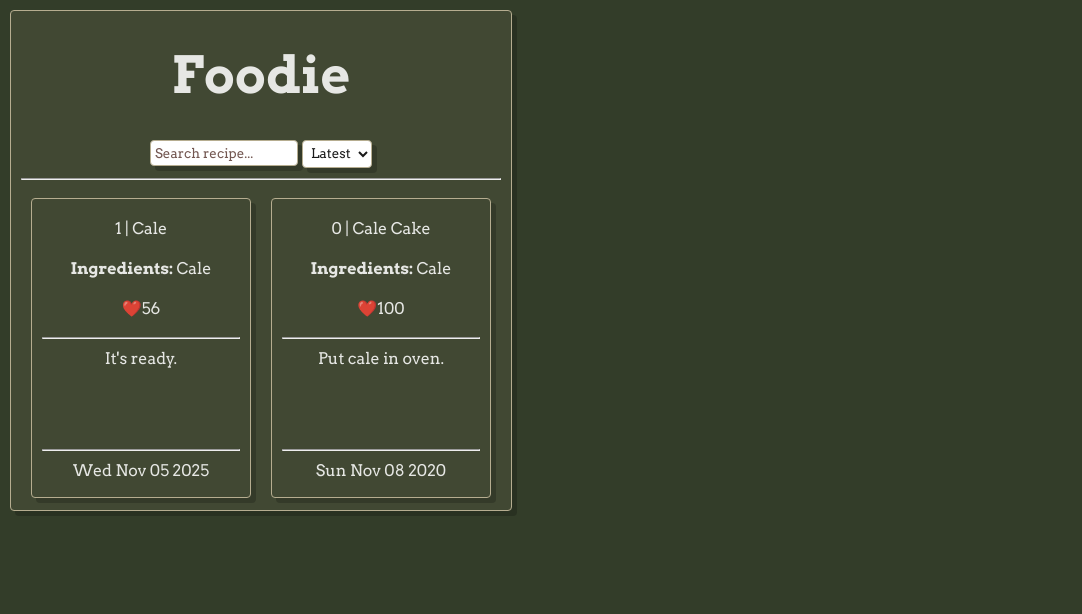
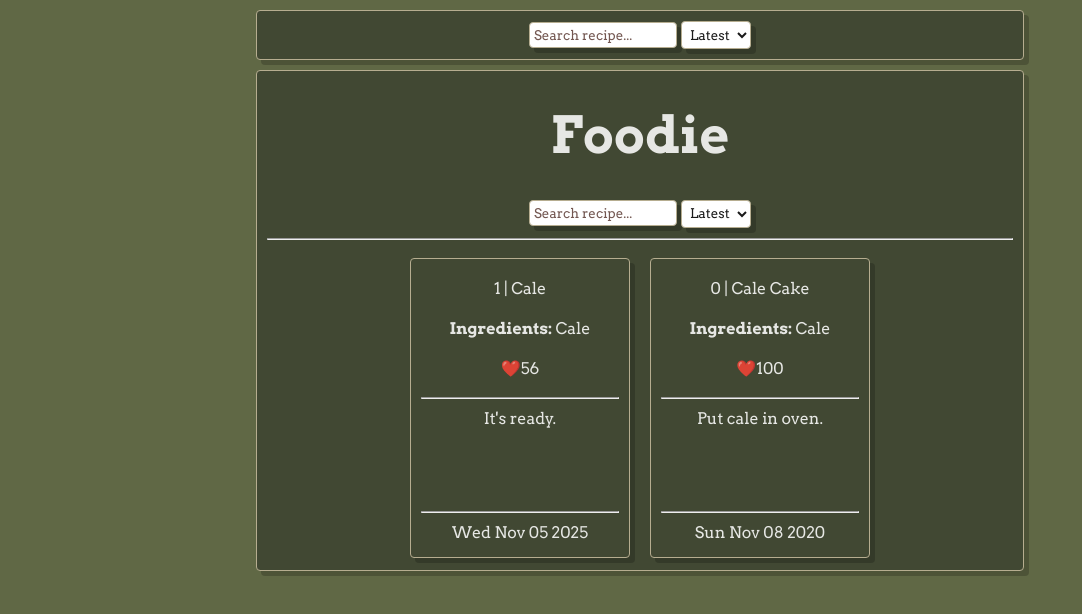
Before and after one commit to OneAbowAll/Foodie, a React (Vite) app: page / in a window 1280 px wide. Shown: the top 614 px of the page, without its empty margins (0-1082 px from the left). Built offline with nearby package versions, Linux system fonts and the light colour scheme.

Commit message:
asdasdasd

```diff
--- a/src/App.tsx
+++ b/src/App.tsx
@@ -1,9 +1,11 @@
 import { RecipeBoard } from './RecipeBoard'
+import { Header } from './Header'
 import './App.css'
 
 function App() {
   return (
     <>
+    <Header/>
     <RecipeBoard/>
     </>
   )
--- /dev/null
+++ b/src/Header.tsx
@@ -0,0 +1,14 @@
+
+export function Header()
+{
+    return (
+        <div className="container header">
+          <input type="text" placeholder="Search recipe..."></input>
+
+          <select name="sort">
+            <option value="latest">Latest</option>
+            <option value="likes">Likes</option>
+          </select>
+        </div>
+    );
+}
--- a/src/RecipeBoard.tsx
+++ b/src/RecipeBoard.tsx
@@ -50,7 +50,7 @@ export function RecipeBoard()
     <button onClick={handleClick}>Add</button>
   */
   return (
-    <div className="container">
+    <div className="container recipe-board">
         <h1>Foodie</h1>
         <div>
           <input type="text" ref={searchInput} onChange={updateSearch} placeholder="Search recipe..."></input>
--- a/src/Utilities.ts
+++ b/src/Utilities.ts
@@ -30,7 +30,6 @@ function FindAndRankAll(from:Recipe[], titleToMatch:string, filter: ((rank: numb
             result.push([element, rank]);
     }
 
-    console.log(result);
     return result.sort((a, b)=>b[1]-a[1]).map((res)=>res[0]);
 }
 
--- a/src/index.css
+++ b/src/index.css
@@ -9,12 +9,16 @@
   font-weight: 400;
   margin: 0 auto;
 
+  display: flex;
+  flex-direction: column;
+  align-items: center;
+
   text-align: center;
   max-width: 1280px;
 
   color-scheme: light dark;
   color: rgba(255, 255, 255, 0.87);
-  background-color: #333d29;
+  background-color: #606845;
 
   font-synthesis: none;
   text-rendering: optimizeLegibility;
@@ -34,8 +38,6 @@ a:hover {
 
 body {
   margin: 0;
-  display: flex;
-  place-items: start;
   min-width: 320px;
   min-height: 100vh;
 }
@@ -46,12 +48,10 @@ body {
   background-color: #414833;
 
   min-width: 140px;
-  min-height: 180px;
 
   border: 1px solid #b6ad90;
   border-radius: 4px;
 
-  padding: 2px 10px 2px 10px;
   margin: 10px 10px 10px 10px;
 
   box-shadow: rgb(0, 0, 0, 20%) 5px 5px;
@@ -137,6 +137,7 @@ select:focus
 {
   min-width: 220px;
   min-height: 300px;
+  padding: 2px 10px 2px 10px;
 }
 
 .recipe-card:hover
@@ -145,6 +146,12 @@ select:focus
   background-color: #656d4a;
 
   cursor: pointer;
+}
+
+.recipe-board
+{
+  min-width: 60vw;
+  padding: 2px 10px 2px 10px;
 }
 
 .recipe-page
@@ -168,12 +175,20 @@ select:focus
   position: relative;
 }
 
+.header
+{
+    position:sticky;
+    top:0;
+    padding: 8px 0px 8px 0px;
+    z-index: 10;
+}
+
 .footer
 {
   position: absolute;
 
   width: 100%;
-  padding: inherit;
+  padding: 0px 10px 0px 10px;
   bottom: 12px;
   left: 0px;
 }
```
